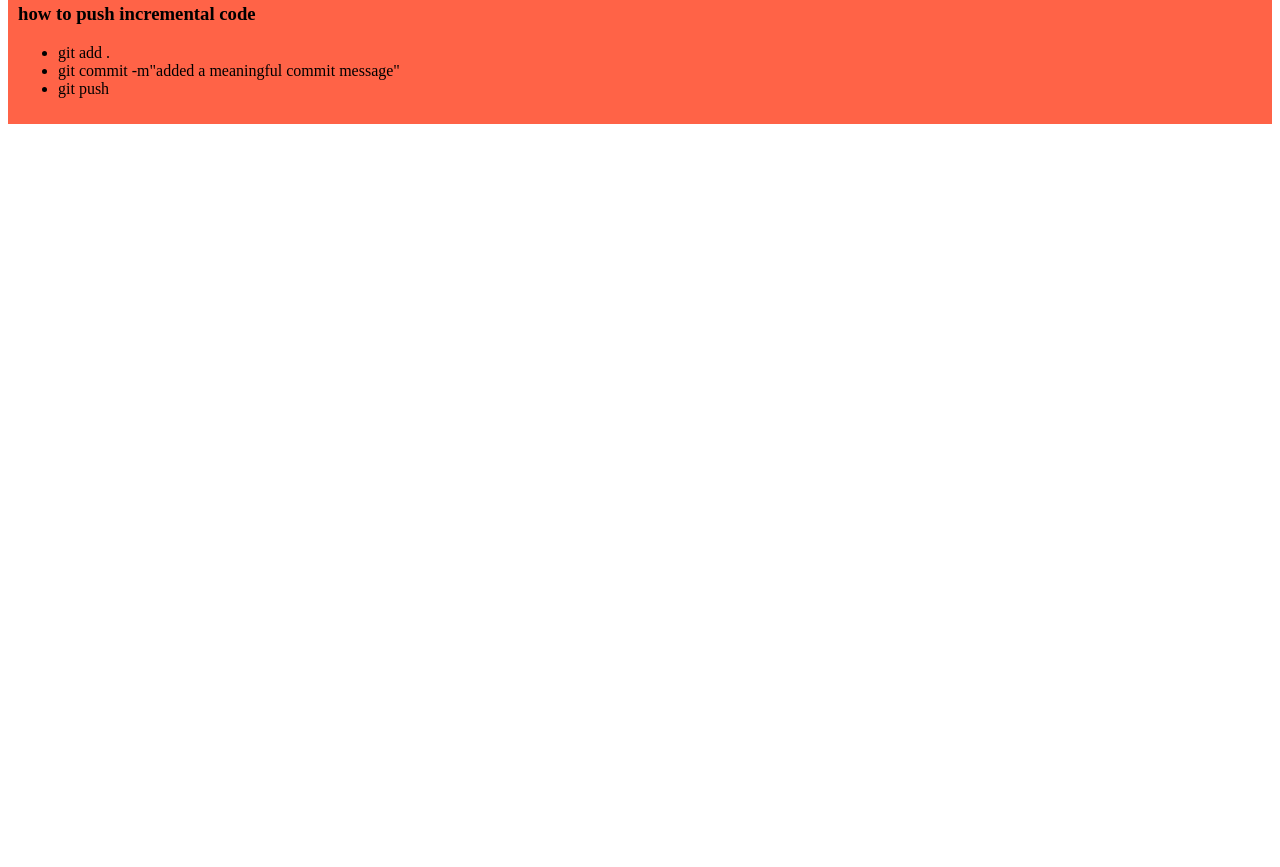
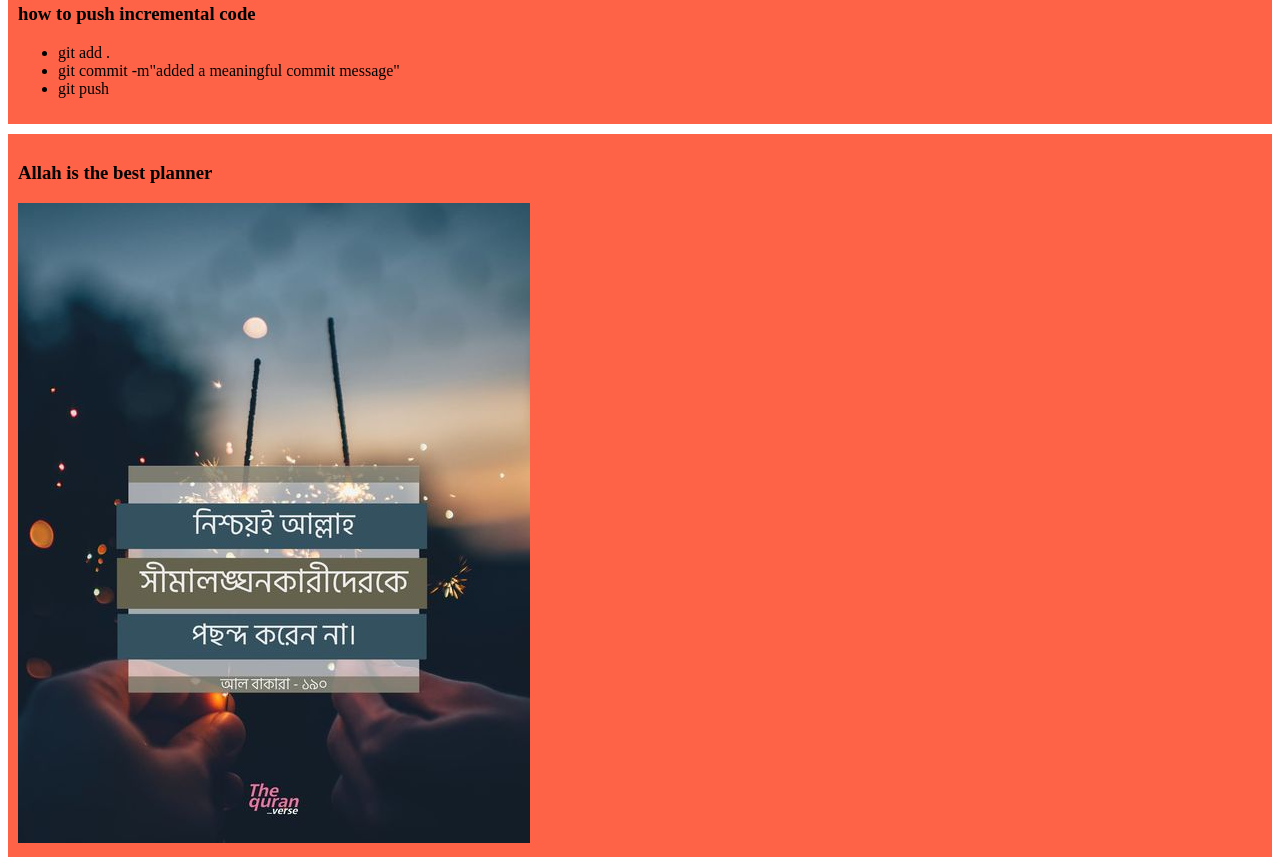
Before and after one commit to Mehedi4p/my-simple-website, a plain HTML site: page index.html in a window 1280 px wide. Shown: the part 458-1325 px from the top of the page. Before the commit the page ends 800 px from the top, so only its background shows below. Drawn offline with Linux system fonts and the light colour scheme.

Commit message:
Allah is the best planner

```diff
--- a/index.html
+++ b/index.html
@@ -27,5 +27,9 @@
             <li>git push</li>
         </ul>
     </div>
+    <div>
+        <h3>Allah is the best planner</h3>
+        <img src="fudu/oi.jpg" alt="">
+    </div>
 </body>
 </html>
```
Also changed, not shown: fudu/oi.jpg (added).
